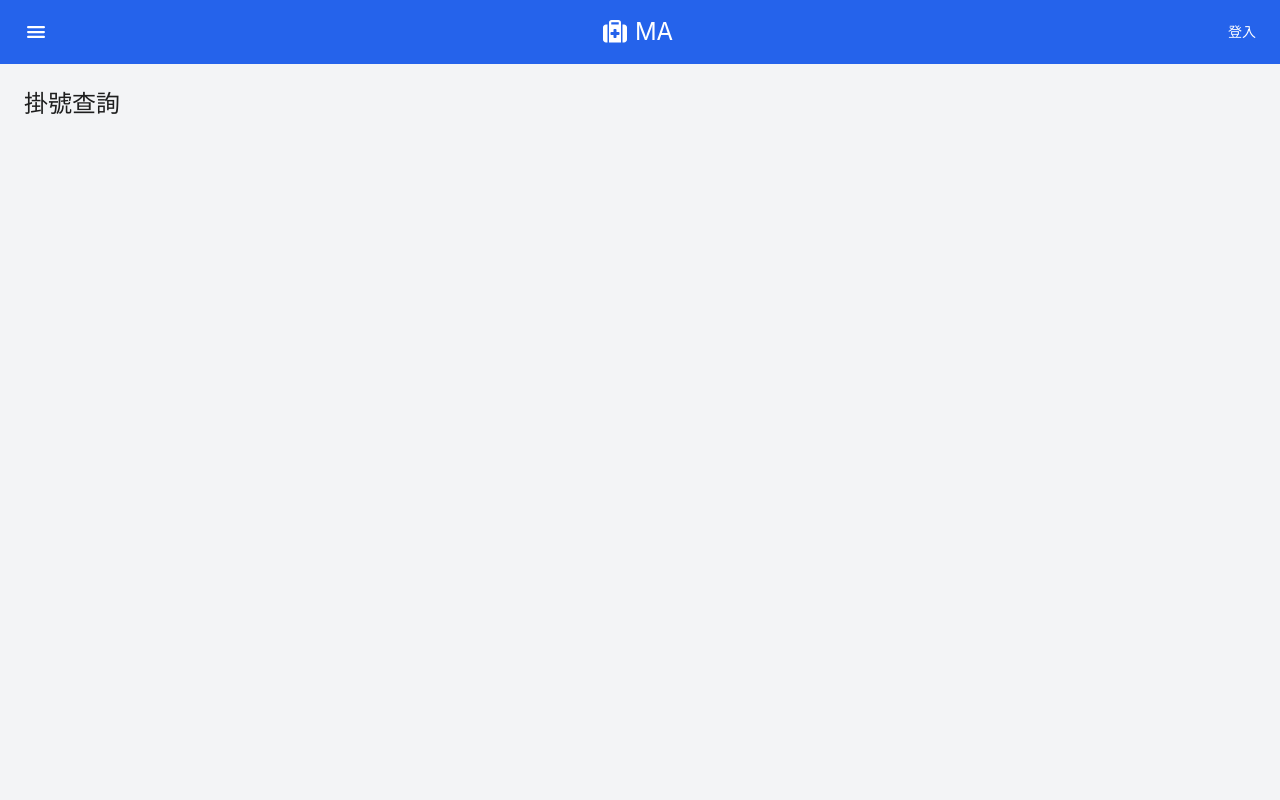
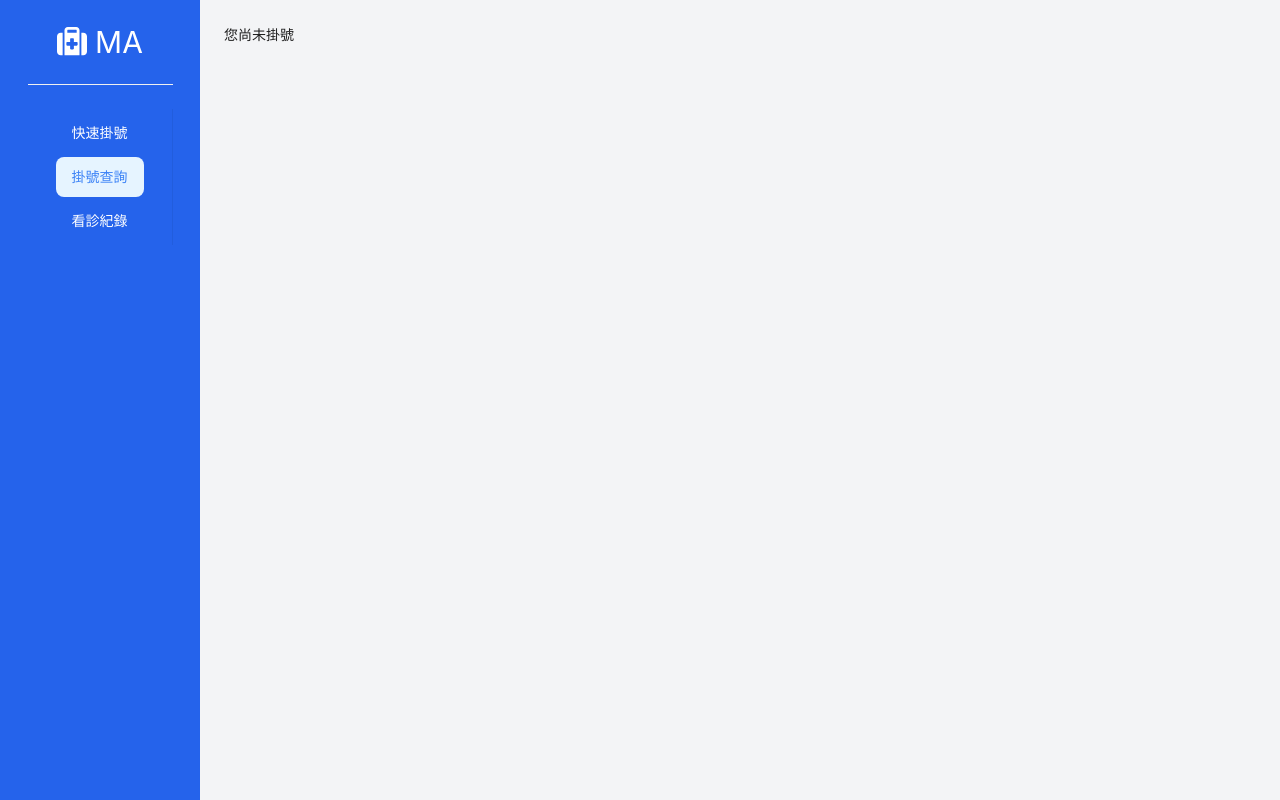
Before and after one commit to Latseng/Registration-system, a React (Vite) app: page /query in a window 1280 px wide. Built offline with nearby package versions, Linux system fonts and the light colour scheme.

Commit message:
build: modal form submit and query page

```diff
--- a/src/pages/ClinicSchedulePage.jsx
+++ b/src/pages/ClinicSchedulePage.jsx
@@ -10,8 +10,9 @@ import {
   Modal,
   Form,
   Input,
-  Row,
-  Col,
+  DatePicker,
+  Flex,
+ message,
   Breadcrumb,
   ConfigProvider,
 } from "antd";
@@ -88,10 +89,11 @@ const ClinicSchedulePage = () => {
   const [isModalOpen, setIsModalOpen] = useState(false);
   const [selectedAppointment, setSelectedAppointment] = useState(null);
   const [form] = Form.useForm();
+  const [messageApi, contextHolder] = message.useMessage();
 
-  const handleClickLogin = () => {
-    navigate("/login");
-  };
+  // const handleClickLogin = () => {
+  //   navigate("/login");
+  // };
   const handleClickLogo = () => {
     navigate("/*");
   };
@@ -100,26 +102,22 @@ const ClinicSchedulePage = () => {
 
   const handleAppointment = (appointment) => {
    setSelectedAppointment(appointment);
-
     setIsModalOpen(true);
-  };
-  const handleOk = () => {
-    form
-      .validateFields()
-      .then((values) => {
-        console.log("Form values: ", values);
-        setIsModalOpen(false);
-        form.resetFields();
-      })
-      .catch((info) => {
-        console.log("Validate Failed:", info);
-      });
   };
 
   const handleCancel = () => {
     setIsModalOpen(false);
     form.resetFields();
   };
+  const handleSubmit = () => {
+    setIsModalOpen(false);
+    form.resetFields();
+    messageApi.open({
+      type: "success",
+      content: "掛號成功",
+    });
+    navigate("/query", { state: selectedAppointment });
+  }
 
   const columns = [
     {
@@ -158,14 +156,6 @@ const ClinicSchedulePage = () => {
     {
       key: "afternoon",
       time: "下午診",
-      ...dates.reduce((acc, _, index) => {
-        acc[`date${index}`] = generateRandomDoctorSlots(); // 填入隨機醫師資料
-        return acc;
-      }, {}),
-    },
-    {
-      key: "evening",
-      time: "夜診",
       ...dates.reduce((acc, _, index) => {
         acc[`date${index}`] = generateRandomDoctorSlots(); // 填入隨機醫師資料
         return acc;
@@ -239,21 +229,21 @@ const ClinicSchedulePage = () => {
       </Layout>
 
       {/* Modal 彈出框 */}
-      <Modal
-        title="掛號資訊"
-        open={isModalOpen}
-        onOk={handleOk}
-        onCancel={handleCancel}
-        okText="確認"
-        cancelText="取消"
+      <Modal open={isModalOpen} onCancel={handleCancel} footer={null}>
+        {selectedAppointment && (
+          <Form
+            form={form}
+            onFinish={handleSubmit}
+            labelCol={{ span: 8 }}
+            className="w-full max-w-md"
           >
-        {selectedAppointment && (
-          <>
+            <h1 className="text-center text-xl font-bold">掛號資訊</h1>
+            <div className="mb-3 ml-16 text-base">
               <h3>科別：一般內科</h3>
               <h3>日期：{selectedAppointment.date}</h3>
               <h3>時段：{selectedAppointment.time}</h3>
               <h3>{selectedAppointment.doctor}</h3>
-            <Form form={form} layout="vertical">
+            </div>
             <Form.Item
               label="身分證字號"
               name="idNumber"
@@ -264,26 +254,20 @@ const ClinicSchedulePage = () => {
             <Form.Item
               label="生日"
               name="birthday"
-                rules={[{ required: true, message: "請輸入生日" }]}
+              rules={[{ required: true, message: "請選擇生日" }]}
             >
-                <Input placeholder="請輸入生日" />
+              <DatePicker />
             </Form.Item>
-              <Form.Item
-                label="圖形驗證碼"
-                name="captcha"
-                rules={[{ required: true, message: "請輸入圖形驗證碼" }]}
-              >
-                <Row gutter={8}>
-                  <Col span={16}>
-                    <Input placeholder="請輸入驗證碼" />
-                  </Col>
-                  <Col span={8}>
-                    <Button>刷新驗證碼</Button>
-                  </Col>
-                </Row>
+            <Form.Item>
+              <Flex gap="middle" justify="center">
+                <Button onClick={handleCancel}>取消</Button>
+                {contextHolder}
+                <Button type="primary" htmlType="submit">
+                  送出
+                </Button>
+              </Flex>
             </Form.Item>
           </Form>
-          </>
         )}
       </Modal>
     </Layout>
--- a/src/pages/LoginPage.jsx
+++ b/src/pages/LoginPage.jsx
@@ -25,8 +25,7 @@ const LoginPage = () => {
         wrapperCol={{ span: 16 }}
         initialValues={{ remember: true }}
         onFinish={onFinish}
-        autoComplete="
-off"
+        autoComplete="off"
         className="w-full max-w-md"
       >
         <Form.Item
--- a/src/pages/QueryPage.jsx
+++ b/src/pages/QueryPage.jsx
@@ -1,4 +1,4 @@
-import { Layout, Menu, Button, Divider, Drawer } from "antd";
+import { Layout, Menu, Button, ConfigProvider, Divider, Drawer } from "antd";
 import Logo from "../components/Logo";
 import { FaSuitcaseMedical } from "react-icons/fa6";
 import { IoMenu } from "react-icons/io5";
@@ -7,11 +7,26 @@ import useRWD from "../hooks/useRWD";
 import { useState } from "react";
 
 const { Sider, Header, Content } = Layout;
+const items = [
+  {
+    key: "1",
+    label: "快速掛號",
+  },
+  {
+    key: "2",
+    label: "掛號查詢",
+  },
+  {
+    key: "3",
+    label: "看診紀錄",
+  },
+];
 
 const QueryPage = () => {
   const location = useLocation();
+  const data = location.state;
   const navigate = useNavigate();
-  const device = useRWD();
+  const isDesktop = useRWD();
   const [openMenu, setOpenMenu] = useState(false);
 
   const currentPage = () => {
@@ -48,7 +63,7 @@ const QueryPage = () => {
 
   return (
     <Layout className="min-h-screen">
-      {device === "desktop" ? (
+      {isDesktop ? (
         <Sider
           width={200}
           style={{ backgroundColor: "rgb(37 99 235)" }}
@@ -59,25 +74,27 @@ const QueryPage = () => {
             className="mx-auto flex items-center text-white text-3xl"
           >
             <FaSuitcaseMedical className="mr-2" />
-            <h1>掛掛</h1>
+            <h1>MA</h1>
           </button>
           <Divider className="bg-white w-full" />
-          <Menu
-            mode="vertical"
-            selectedKeys={[currentPage()]}
-            className="bg-blue-600 px-6"
-            onClick={handleClickPage}
+          <ConfigProvider
+            theme={{
+              components: {
+                Menu: {
+                  itemColor: "white",
+                  itemSelectedColor: "rgb(59 130 246)",
+                },
+              },
+            }}
           >
-            <Menu.Item key="1" className="custom-menu-item">
-              快速掛號
-            </Menu.Item>
-            <Menu.Item key="2" className="custom-menu-item">
-              掛號查詢
-            </Menu.Item>
-            <Menu.Item key="3" className="custom-menu-item">
-              看診紀錄
-            </Menu.Item>
-          </Menu>
+            <Menu
+              mode="vertical"
+              selectedKeys={[currentPage()]}
+              className="bg-blue-600 px-6"
+              items={items}
+              onClick={handleClickPage}
+            />
+          </ConfigProvider>
         </Sider>
       ) : (
         /* 手機版導覽列 */
@@ -90,28 +107,35 @@ const QueryPage = () => {
             <button className="text-white">登入</button>
           </Header>
           <Drawer
-            visible={openMenu}
+            open={openMenu}
             closable={false}
             placement="left"
             onClose={() => setOpenMenu(false)}
           >
-            <Menu mode="vertical" defaultSelectedKeys={["1"]}>
-              <Menu.Item key="1">快速掛號</Menu.Item>
-              <Menu.Item key="2">掛號查詢</Menu.Item>
-              <Menu.Item key="3">看診紀錄</Menu.Item>
-            </Menu>
+            <Menu mode="vertical" items={items} defaultSelectedKeys={["1"]} />
           </Drawer>
         </>
       )}
 
       {/* 右側內容區 */}
       <Content className="bg-gray-100 p-6">
-        {device === "desktop" && (
+        {isDesktop === "desktop" && (
           <button className="absolute right-8 top-4" onClick={handleClickLogin}>
             登入
           </button>
         )}
-        <h1 className="text-2xl mb-6">掛號查詢</h1>
+        {data ? (
+          <>
+        <h1 className="text-2xl mb-6">您的看診時段</h1>
+        <div>
+          <h3>日期：{data.date}</h3>
+          <h3>時段：{data.time}</h3>
+          <h3>看診醫師：{data.doctor}</h3>
+        </div>
+        </>) : (
+          <h1>您尚未掛號</h1>
+        )}
+
       </Content>
     </Layout>
   );
```
Lines whose indentation alone changed are shown as unchanged.
